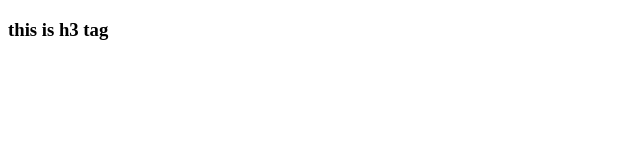
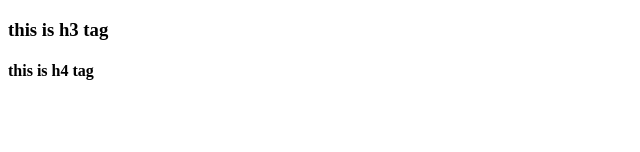
Before and after one commit to Avinash-Singh1/github_pages_ci_cd, an Angular app: page / in a window 1280 px wide. Shown: the part 146-298 px from the top of the page, without its empty margins (0-640 px from the left). Built offline with nearby package versions, Linux system fonts and the light colour scheme.

Commit message:
Added changes for the app-angular-app

```diff
--- a/src/app/app.component.html
+++ b/src/app/app.component.html
@@ -2,3 +2,4 @@
 <p>this is a p tag</p>
 <h2>this is h2 tag</h2>
 <h3>this is h3 tag</h3>
+<h4>this is h4 tag</h4>
```
